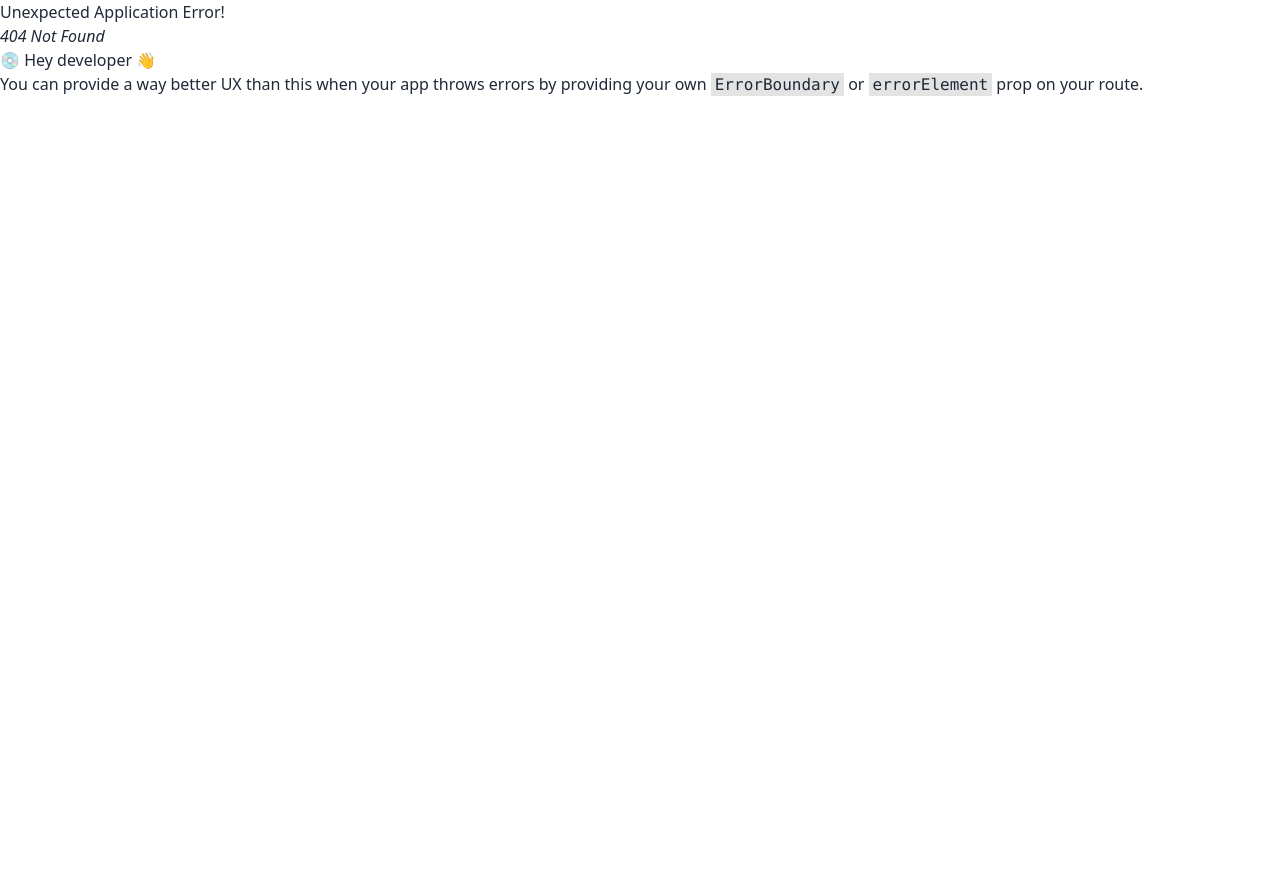
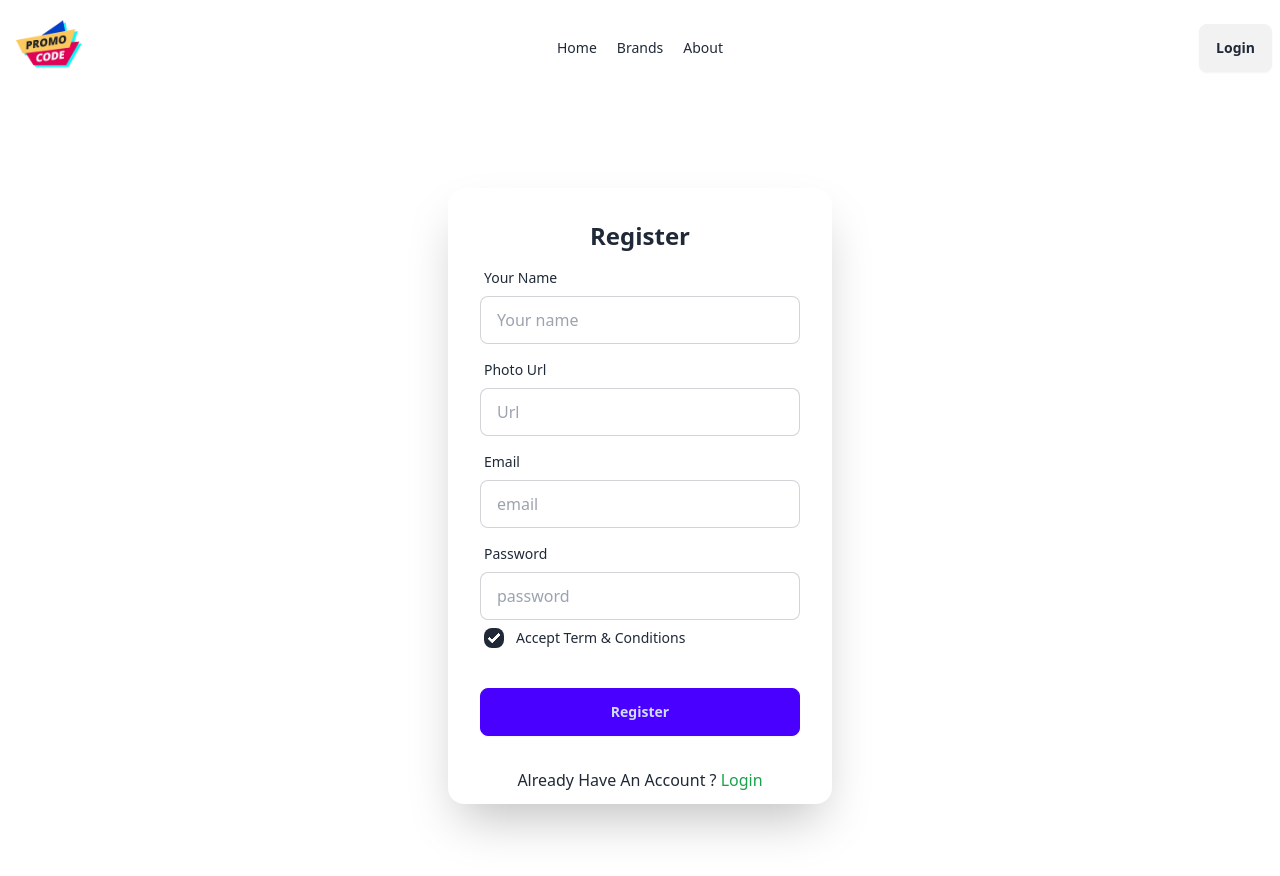
Before and after one commit to Khandaker-Mohyet/Discount-PRO, a React (Vite) app: page /auth/register in a window 1280 px wide. Before the commit this address had no page. Shown: the top 876 px of the page. Before the commit the page ends 800 px from the top, so only its background shows below. Built offline with nearby package versions, Linux system fonts and the light colour scheme.

Commit message:
Home page doen

```diff
--- a/src/Components/Header.jsx
+++ b/src/Components/Header.jsx
@@ -38,7 +38,7 @@ const Header = () => {
     </ul>
   </div>
   <div className="navbar-end">
-    <a className="btn">Button</a>
+    <NavLink to="/auth/login"><a className="btn">Login</a></NavLink>
   </div>
     </div>
   )
--- /dev/null
+++ b/src/Main/AuthLayout.jsx
@@ -0,0 +1,14 @@
+import { Outlet } from "react-router-dom";
+import Header from "../Components/Header";
+
+
+const AuthLayout = () => {
+  return (
+    <div>
+      <Header></Header>
+      <Outlet></Outlet>
+    </div>
+  );
+};
+
+export default AuthLayout;
--- a/src/Pages/Login.jsx
+++ b/src/Pages/Login.jsx
@@ -1,10 +1,11 @@
+import { Link } from "react-router-dom";
 
 
 const Login = () => {
   return (
     <div className='min-h-screen flex justify-center items-center -mt-14'>
       <div className="card bg-base-100 w-full max-w-sm shrink-0 shadow-2xl">
-        <form className="card-body">
+        <form  className="card-body">
           <h2 className='text-2xl font-bold text-center'>Login your account</h2>
         <div className="form-control">
           <label className="label">
--- /dev/null
+++ b/src/Pages/Rgaister.jsx
@@ -0,0 +1,50 @@
+
+import { Link } from 'react-router-dom';
+
+const Rgaister = () => {
+  return (
+    <div className='min-h-screen flex justify-center items-center '>
+      <div className="card bg-base-100 w-full max-w-sm shrink-0 shadow-2xl">
+        <form className="card-body">
+          <h2 className='text-2xl font-bold text-center'>Register</h2>
+        <div className="form-control">
+          <label className="label">
+            <span className="label-text">Your Name</span>
+          </label>
+          <input type="text" name="name" placeholder="Your name" className="input input-bordered" required />
+        </div>
+        <div className="form-control">
+          <label className="label">
+            <span className="label-text">Photo Url</span>
+          </label>
+          <input type="text" name="photo" placeholder="Url" className="input input-bordered" required />
+        </div>
+        <div className="form-control">
+          <label className="label">
+            <span className="label-text">Email</span>
+          </label>
+          <input type="email" name="email" placeholder="email" className="input input-bordered" required />
+        </div>
+        <div className="form-control">
+          <label className="label">
+            <span className="label-text">Password</span>
+          </label>
+          <input type="password" name="password" placeholder="password" className="input input-bordered" required />
+          <div className="form-control">
+          <label className="cursor-pointer justify-start label">
+          <input type="checkbox" defaultChecked className="checkbox checkbox-sm mr-3" />
+          <span className="label-text">Accept Term & Conditions</span>
+        </label>
+         </div>
+        </div>
+        <div className="form-control mt-6">
+          <button className="btn btn-primary">Register</button>
+        </div>
+        </form>
+        <p className='text-center mb-3'>Already Have An Account ? <Link className='text-green-600' to="/auth/login">Login</Link></p>
+    </div>
+    </div>
+  );
+};
+
+export default Rgaister;
--- /dev/null
+++ b/src/Provider/AuthProvider.jsx
@@ -0,0 +1,11 @@
+import React from 'react';
+
+const AuthProvider = () => {
+  return (
+    <div>
+
+    </div>
+  );
+};
+
+export default AuthProvider;
```
Also changed, not shown: src/Routes/Router.jsx (+27 -2 lines).
